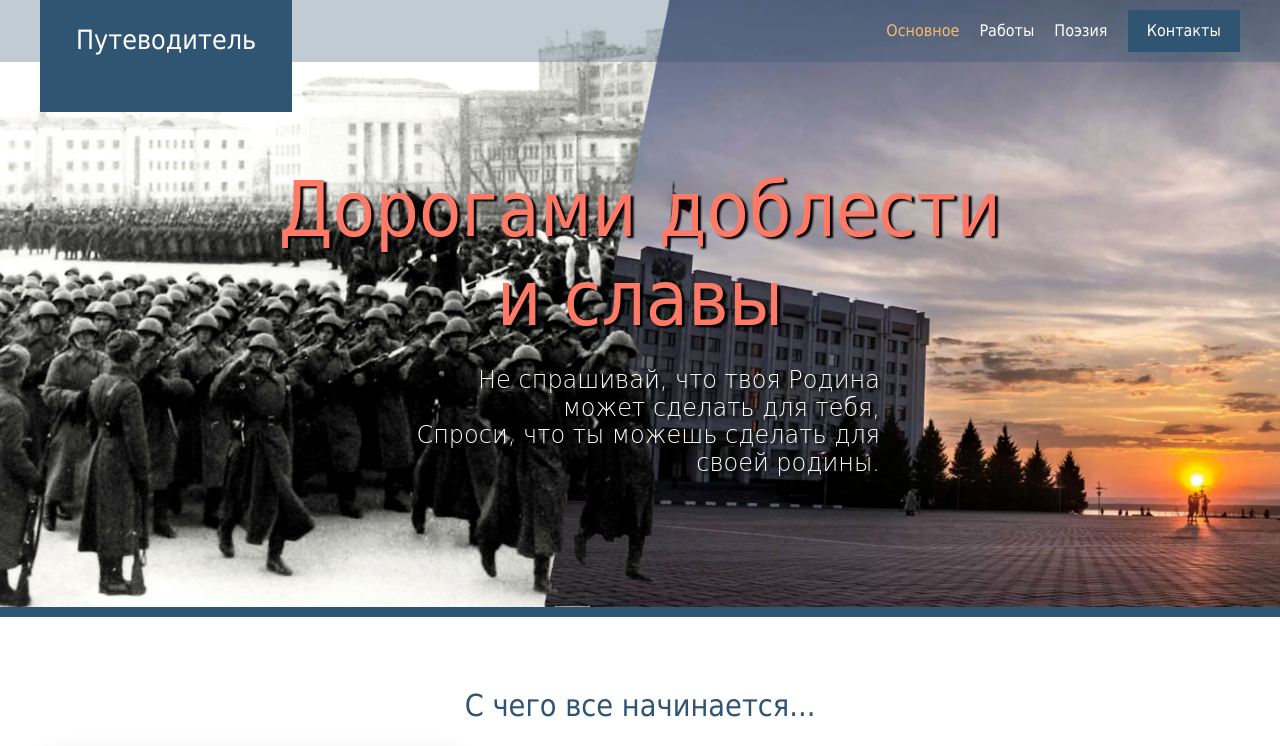
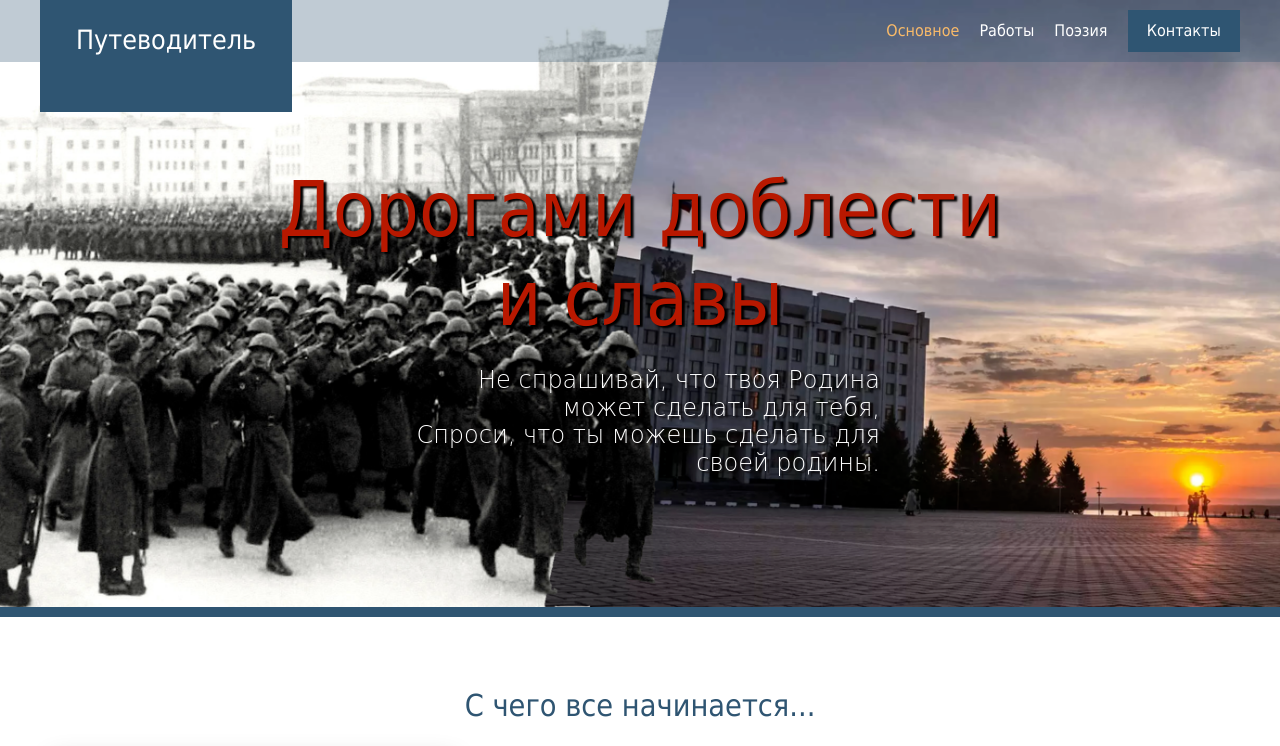
Before and after one commit to bulygaea/Kuibyshev, a plain HTML site: page index.html in a window 1280 px wide. Shown: the top 746 px of the page. Drawn offline with Linux system fonts and the light colour scheme.

Commit message:
Update index.html

```diff
--- a/index.html
+++ b/index.html
@@ -55,7 +55,7 @@
 
     <div class="large-hero__text-content">
       <div class="wrapper">
-        <h1 class="large-hero__title" style="color: hsl(8, 100%, 70%); text-shadow: 3px 2px 2px hsl(8, 98%, 0%);">Дорогами доблести <br>и славы</h1>
+        <h1 class="large-hero__title" style="color: hsl(8, 100%, 36%); text-shadow: 3px 2px 2px hsl(8, 98%, 0%);">Дорогами доблести <br>и славы</h1>
         <!--<h2 class="large-hero__subtitle" style="color: hsl(8, 75%, 36%);">1941 - 1945</h2>-->
         <p class="large-hero__description" align="right">Не спрашивай, что твоя Родина может сделать для тебя,<br>Спроси, что ты можешь сделать для своей родины.</p>
       </div>
```
